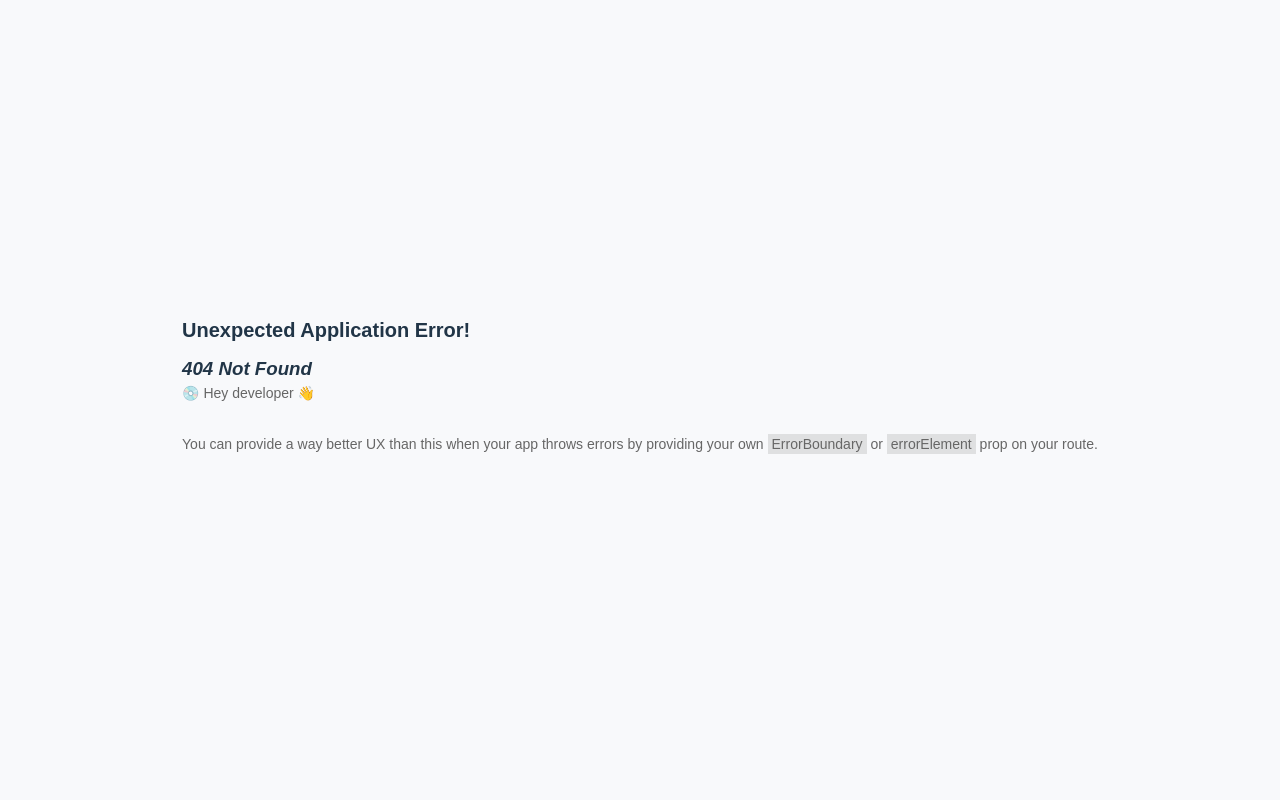
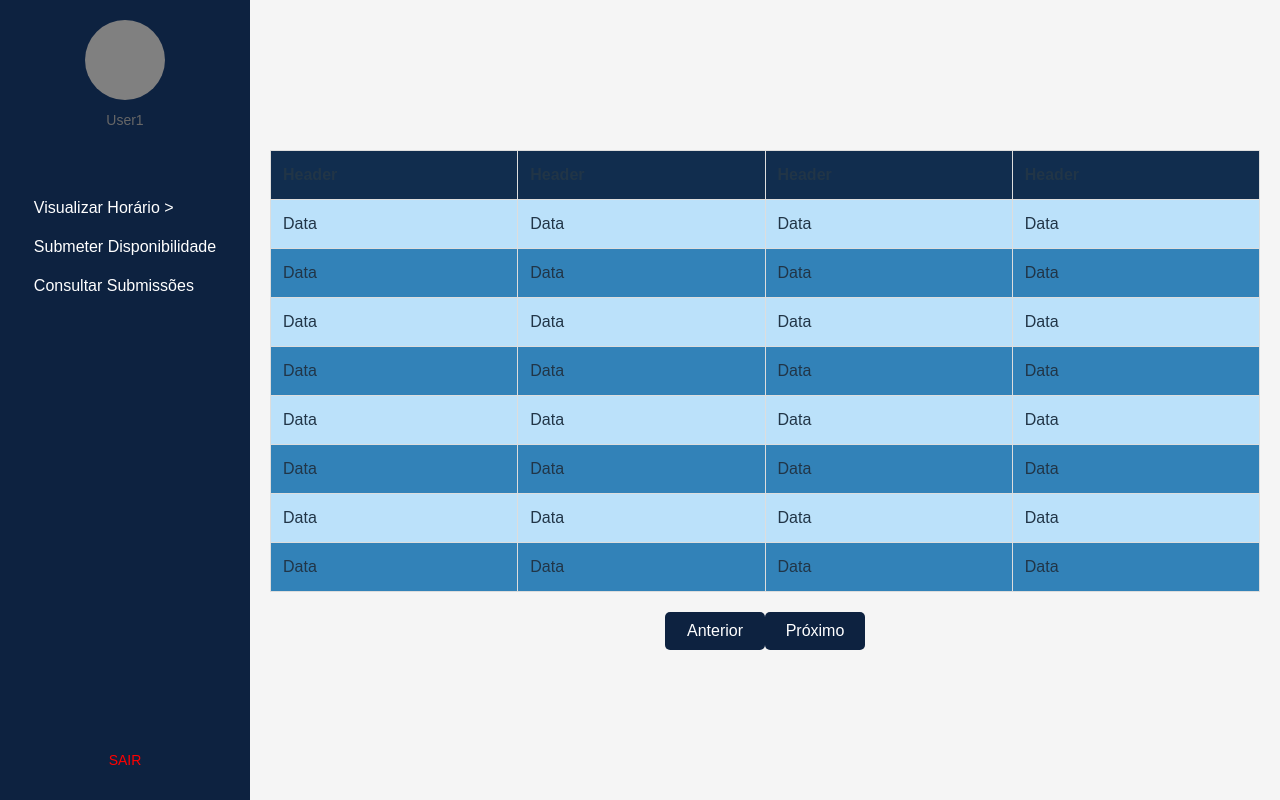
Before and after one commit to brunot37/p017, a React (Vite) app in the folder P017/frontend/: page /DocenteVizualizarHorario in a window 1280 px wide. Before the commit this address had no page. Built offline with nearby package versions, Linux system fonts and the light colour scheme.

Commit message:
Update Docente1

```diff
--- a/P017/frontend/package.json
+++ b/P017/frontend/package.json
@@ -23,6 +23,6 @@
     "eslint-plugin-react-hooks": "^5.1.0",
     "eslint-plugin-react-refresh": "^0.4.19",
     "globals": "^15.15.0",
-    "vite": "^6.2.0"
+    "vite": "^6.2.2"
   }
 }
--- a/P017/frontend/src/main.jsx
+++ b/P017/frontend/src/main.jsx
@@ -6,6 +6,7 @@ import { createBrowserRouter, RouterProvider } from 'react-router-dom';
 import Registo from './views/Registo.jsx';
 import Login from './views/Login.jsx';
 import RecuperarPassword from './views/RecuperarPassword.jsx';
+import DocenteVizualizarHorario from './views/DocenteVizualizarHorario.jsx';
 
 
 const router = createBrowserRouter([
@@ -24,6 +25,10 @@ const router = createBrowserRouter([
   {
     path: "/RecuperarPassword",
     element: <RecuperarPassword />,
+  },
+  {
+    path: "/DocenteVizualizarHorario",
+    element: <DocenteVizualizarHorario />,
   }
 ]);
 
--- /dev/null
+++ b/P017/frontend/src/views/DocenteVizualizarHorario.css
@@ -0,0 +1,118 @@
+body {
+  margin: 0;
+  font-family: Arial, sans-serif;
+  display: flex;
+  height: 100vh;
+}
+
+.container {
+  display: flex;
+  width: 100%;
+}
+
+.sidebar {
+  width: 250px;
+  background-color: #0d2240;
+  color: white;
+  display: flex;
+  flex-direction: column;
+  align-items: center;
+  padding: 20px;
+  height: 100vh;
+  position: fixed;
+  left: 0;
+  top: 0;
+}
+
+.user-info {
+  text-align: center;
+  margin-bottom: 20px;
+}
+
+.user-avatar {
+  width: 80px;
+  height: 80px;
+  background-color: gray;
+  border-radius: 50%;
+  margin-bottom: 10px;
+}
+
+nav ul {
+  list-style: none;
+  padding: 0;
+}
+
+nav ul li {
+  margin: 15px 0;
+  cursor: pointer;
+}
+
+.logout {
+  margin-top: auto;
+  background: none;
+  border: none;
+  color: red;
+  font-size: 14px;
+  cursor: pointer;
+}
+
+.content {
+  margin-left: 250px;
+  flex-grow: 1;
+  background-color: #f5f5f5;
+  padding: 20px;
+  height: 100vh;
+  overflow: auto;
+  display: flex;
+  align-items: center;
+  justify-content: center;
+}
+
+.data-table-container {
+  width: 100%;
+  display: flex;
+  flex-direction: column;
+  align-items: center;
+}
+
+.data-table {
+  width: 100%;
+  table-layout: fixed;
+  border-collapse: collapse;
+  background: #3282B8;
+}
+
+.data-table th, .data-table td {
+  padding: 12px;
+  border: 1px solid #ddd;
+  text-align: left;
+  word-wrap: break-word;
+}
+
+.data-table th {
+  background: #112D4E;
+}
+
+.data-table .even {
+  background: #BBE1FA;
+}
+
+.table-navigation {
+  margin-top: 10px;
+  display: flex;
+  justify-content: space-between;
+  width: 200px;
+}
+
+.nav-button {
+  padding: 10px 15px;
+  border: none;
+  background-color: #0d2240;
+  color: white;
+  cursor: pointer;
+  border-radius: 5px;
+}
+
+.nav-button:hover {
+  background-color: #092033;
+}
--- /dev/null
+++ b/P017/frontend/src/views/DocenteVizualizarHorario.jsx
@@ -0,0 +1,54 @@
+import React from "react";
+import { Link } from "react-router-dom";
+import "./DocenteVizualizarHorario.css";
+
+const SubmissoesHorario = () => {
+  return (
+    <div className="container">
+      <div className="sidebar">
+        <div className="user-info">
+          <div className="user-avatar"></div>
+          <p>User1</p>
+        </div>
+        <nav>
+          <ul>
+            <li>Visualizar Horário ></li>
+            <li>Submeter Disponibilidade</li>
+            <li>Consultar Submissões</li>
+          </ul>
+        </nav>
+        <button className="logout">SAIR</button>
+      </div>
+      <div className="content">
+        <div className="data-table-container">
+          <table className="data-table">
+            <thead>
+              <tr>
+                <th>Header</th>
+                <th>Header</th>
+                <th>Header</th>
+                <th>Header</th>
+              </tr>
+            </thead>
+            <tbody>
+              {Array.from({ length: 8 }).map((_, index) => (
+                <tr key={index} className={index % 2 === 0 ? "even" : ""}>
+                  <td>Data</td>
+                  <td>Data</td>
+                  <td>Data</td>
+                  <td>Data</td>
+                </tr>
+              ))}
+            </tbody>
+          </table>
+          <div className="table-navigation">
+            <button className="nav-button">Anterior</button>
+            <button className="nav-button">Próximo</button>
+          </div>
+        </div>
+      </div>
+    </div>
+  );
+};
+
+export default SubmissoesHorario;
--- a/P017/frontend/src/views/Login.jsx
+++ b/P017/frontend/src/views/Login.jsx
@@ -1,4 +1,3 @@
-
 import React from "react";
 import { Link } from "react-router-dom";
 import "./Login.css";
```
Also changed, not shown: 1 other file (tests, documents, lock files or other folders).
